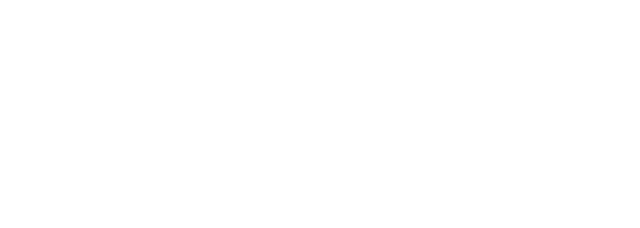
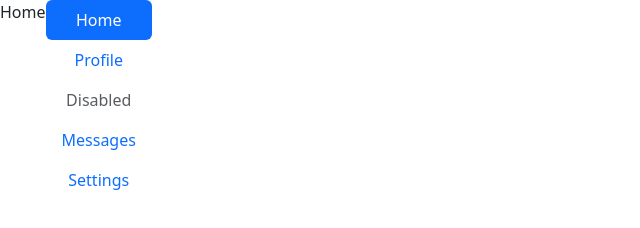
Before and after one commit to Chaitanya-05/Binary-Bharati-2345, a website: page Bootstrap/src/index.html in a window 1280 px wide. Shown: the whole page, without its empty margins (0-640 px from the left). Drawn offline with nearby package versions, Linux system fonts and the light colour scheme.

Commit message:
onclick functionality added

```diff
--- a/Bootstrap/src/index.html
+++ b/Bootstrap/src/index.html
@@ -18,7 +18,24 @@
 
     <main>
          <!-- Chaitanya and Himanshu -->
-         <section></section>
+         <section>
+            <div class="d-flex align-items-start">
+            <div class="tab-content" id="v-pills-tabContent">
+                <div class="tab-pane fade show active" id="v-pills-home" role="tabpanel" aria-labelledby="v-pills-home-tab" tabindex="0">Home</div>
+                <div class="tab-pane fade" id="v-pills-profile" role="tabpanel" aria-labelledby="v-pills-profile-tab" tabindex="0">Profile</div>
+                <div class="tab-pane fade" id="v-pills-disabled" role="tabpanel" aria-labelledby="v-pills-disabled-tab" tabindex="0">Profile</div>
+                <div class="tab-pane fade" id="v-pills-messages" role="tabpanel" aria-labelledby="v-pills-messages-tab" tabindex="0">Messages</div>
+                <div class="tab-pane fade" id="v-pills-settings" role="tabpanel" aria-labelledby="v-pills-settings-tab" tabindex="0">seting</div>
+              </div>
+              <div class="nav flex-column nav-pills me-3" id="v-pills-tab" role="tablist" aria-orientation="vertical">
+                <button class="nav-link active" id="v-pills-home-tab" data-bs-toggle="pill" data-bs-target="#v-pills-home" type="button" role="tab" aria-controls="v-pills-home" aria-selected="true">Home</button>
+                <button class="nav-link" id="v-pills-profile-tab" data-bs-toggle="pill" data-bs-target="#v-pills-profile" type="button" role="tab" aria-controls="v-pills-profile" aria-selected="false">Profile</button>
+                <button class="nav-link" id="v-pills-disabled-tab" data-bs-toggle="pill" data-bs-target="#v-pills-disabled" type="button" role="tab" aria-controls="v-pills-disabled" aria-selected="false" disabled>Disabled</button>
+                <button class="nav-link" id="v-pills-messages-tab" data-bs-toggle="pill" data-bs-target="#v-pills-messages" type="button" role="tab" aria-controls="v-pills-messages" aria-selected="false">Messages</button>
+                <button class="nav-link" id="v-pills-settings-tab" data-bs-toggle="pill" data-bs-target="#v-pills-settings" type="button" role="tab" aria-controls="v-pills-settings" aria-selected="false">Settings</button>
+              </div>
+            </section>
+
         <!--Vivek  (Integrate time tracker tool with 50+ popular services)-->
         <section></section>
         <!--Unknown (Why track time with TMetric)-->
```
